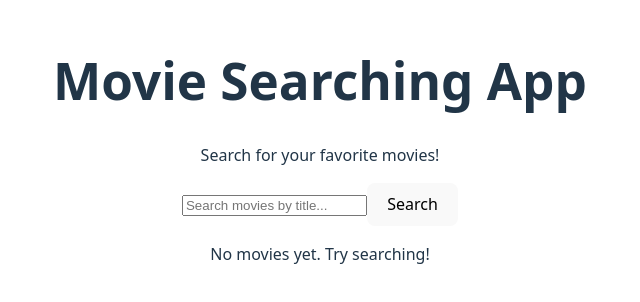
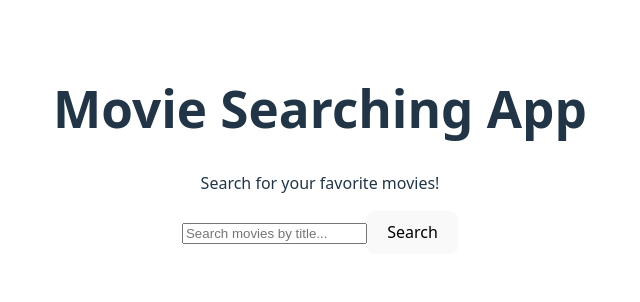
Before and after one commit to omia005/Alx_Capstone_Project_FE, a React (Vite) app: page / in a window 1280 px wide. Shown: the part 250-552 px from the top of the page, without its empty margins (320-960 px from the left). Built offline with nearby package versions, Linux system fonts and the light colour scheme.

Commit message:
added the search page which renders the search bar and the results

```diff
--- a/src/components/SearchPage.jsx
+++ b/src/components/SearchPage.jsx
@@ -1,41 +1,38 @@
-import { useState } from "react";
-import SearchBar from "./SearchBar";
+import {useState} from 'react';
+import SearchBar  from './SearchBar';
 
-export default function MovieSearchPage() {
+export default function SearchPage(){
+
   const [movies, setMovies] = useState([]);
 
   const handleSearch = async (query) => {
     if (!query) return;
 
-    const res = await fetch(
-      `http://www.omdbapi.com/?i=tt3896198&apikey=6c8e299c&s=${query}`
-    );
+    try{
+      const response =await fetch(`http://www.omdbapi.com/?i=tt3896198&apikey=6c8e299c&s=${encodeURIComponent (query)}`);
+      const data = await response.json();
 
-    const data = await res.json();
-    setMovies(data.Search || []);
+      setMovies(data.Search ||[]);
+    }
+    catch (error){
+      console.error("Error fetching movies:", error);
+      setMovies([]);
+    }
   };
 
-  return (
+  return(
     <div className="p-6">
-
       <SearchBar onSearch={handleSearch} />
-
-      <div className="grid grid-cols-1 sm:grid-cols-2 md:grid-cols-3 gap-6 mt-6">
-        {movies.length > 0 ? (
-          movies.map((movie) => (
-            <div
-              key={movie.imdbID}
-              className="bg-white p-4 rounded-xl shadow hover:shadow-md transition"
-            >
+      <div className="grid grid-cols-1 sm:grid-cols-2 md:grid-cols-3 lg:grid-cols-4 gap-6">
+        {movies.map((movie) => (
+          <div key={movie.imdbID} className="bg-white rounded-lg shadow-md overflow-hidden">
+            <img src={movie.Poster !== "N/A" ? movie.Poster : "https://via.placeholder.com/300x450?text=No+Image"} alt={movie.Title} className="w-full h-72 object-cover"/>
+            <div className="p-4">
               <h2 className="text-lg font-semibold mb-2">{movie.Title}</h2>
-              <p className="text-gray-600">{movie.Year}</p>
+              <p className="text-gray-600">Year: {movie.Year}</p>
             </div>
-          ))
-        ) : (
-          <p className="text-center text-gray-500 col-span-full">
-            No movies yet. Try searching!
-          </p>
-        )}
+          </div>
+        ))}
       </div>
     </div>
   );
```
